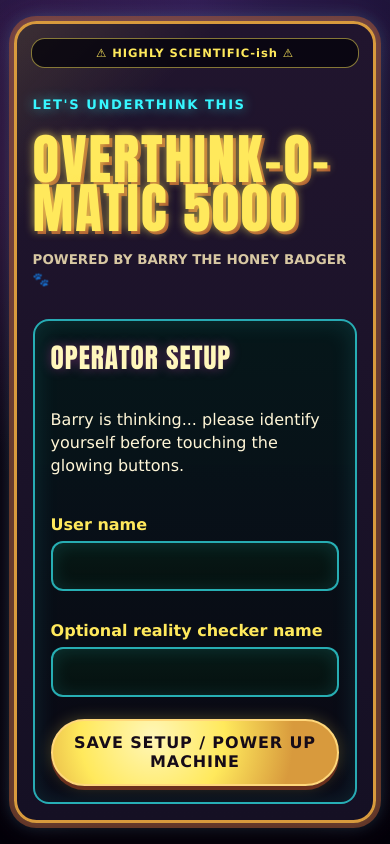
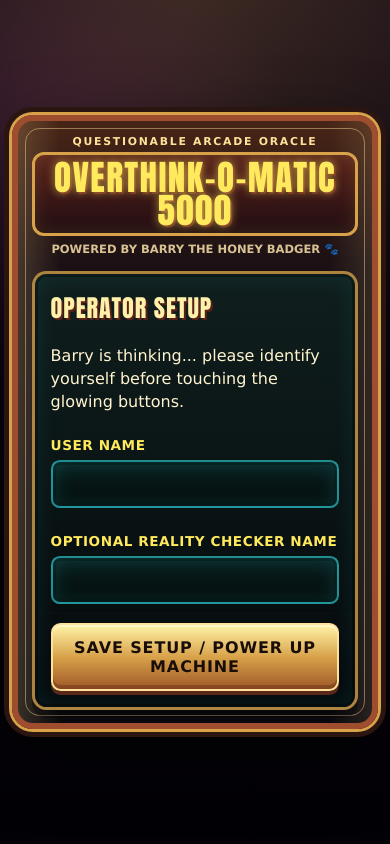
Before and after one commit to johnuxqh/overthink-o-matic, a React (Vite) app: page / in a window 390 px wide. Built offline with nearby package versions, Linux system fonts and the light colour scheme.

Commit message:
Repair P11 machine visual direction

```diff
--- a/src/App.tsx
+++ b/src/App.tsx
@@ -254,7 +254,7 @@ export function App() {
   return (
     <main className="app-shell" aria-labelledby="app-title">
       <section className="screen-card machine-frame">
-        <p className="eyebrow">Let&apos;s Underthink This</p>
+        <p className="eyebrow">Questionable Arcade Oracle</p>
         <h1 id="app-title">OVERTHINK-O-MATIC 5000</h1>
         <p className="machine-subtitle">Powered by Barry the Honey Badger 🐾</p>
 
@@ -302,32 +302,32 @@ export function App() {
 
         {currentScreen === 'home' && appState.user && (
           <form onSubmit={submitProblem}>
-            <h2>Hi {appState.user.name}, what are we overthinking today?</h2><p className="quote-panel">The machine says... feed me one decision. Barry promises not to be normal about it.</p>
-            <label>Problem or decision<textarea value={problemText} onChange={(event: Event) => setProblemText((event.target as HTMLTextAreaElement).value)} /></label>
-            <button type="submit">Next</button>
-            <button type="button" onClick={() => setCurrentScreen('previous-overthinks')}>Previous Overthinks</button>
-            <button type="button" onClick={() => setCurrentScreen('about-machine')}>About The Machine</button>
+            <h2>STATE YOUR OVERTHINK</h2><p className="quote-panel">Feed Barry one low-stakes decision. He will pretend this is science.</p>
+            <label>Decision input<textarea value={problemText} onChange={(event: Event) => setProblemText((event.target as HTMLTextAreaElement).value)} /></label>
+            <button type="submit">INSERT INTO MACHINE</button>
+            <button type="button" onClick={() => setCurrentScreen('previous-overthinks')}>PREVIOUS OVERTHINKS</button>
+            <button type="button" onClick={() => setCurrentScreen('about-machine')}>ABOUT THE MACHINE</button>
             {shareDecision && <button type="button" onClick={() => openShareResult(shareDecision)}>Share Result</button>}
           </form>
         )}
 
         {currentScreen === 'options' && (
           <form onSubmit={lockOptions}>
-            <h2>Load the Options</h2><p>What are our options?</p><p>Insert at least two possible futures into the brass decision hopper.</p>
+            <h2>OPTIONS DETECTED</h2><p>Barry only chooses from what you feed him. Do not blame the badger.</p>
             {optionRows.map((option, index) => (
               <div key={option.id}>
                 <label>{option.label}<input value={option.value} onChange={(event: Event) => updateOption(index, (event.target as HTMLInputElement).value)} /></label>
                 <button type="button" onClick={() => removeOption(index)} disabled={optionTexts.length <= 2}>Remove</button>
               </div>
             ))}
-            <button type="button" onClick={() => setOptionTexts((current) => [...current, ''])}>Add another option</button>
-            <button type="submit">Lock it in</button>
+            <button type="button" onClick={() => setOptionTexts((current) => [...current, ''])}>ADD ANOTHER OPTION</button>
+            <button type="submit">LOCK IN OPTIONS</button>
           </form>
         )}
 
         {currentScreen === 'game-selection' && decision && (
           <section>
-            <h2>Choose your protocol</h2><p>Barry is thinking... each protocol spends one precious anti-overthinking credit.</p>
+            <h2>OPTIONS DETECTED</h2><p>Barry only chooses from what you feed him. Do not blame the badger.</p>
             {appState.goalpostWarning?.hasShift && (
               <section className="warning-panel" aria-label="Goalpost warning">
                 <p>{appState.goalpostWarning.message}</p>
@@ -344,31 +344,46 @@ export function App() {
             <p>Decision: {decision.problem}</p>
             <ul>{decision.options.map((option) => <li key={option.id}>{option.text}</li>)}</ul>
             <div className="stat-chip">Credits remaining: {creditsRemaining}</div>
-            <div className="protocol-grid">{eligibleGames.map((game) => <article className="protocol-card" key={game.id}><h3>{game.name} Protocol</h3><p>{game.description}</p><button type="button" onClick={() => runSelectedGame(game.id)}>Select {game.name}</button></article>)}</div>
+            <div className="protocol-grid">{eligibleGames.map((game, index) => {
+              const protocolName = game.id === GameId.ChaosGoblin ? 'Chaos Engine' : game.name;
+              const emblems = ['◈', '⬡', '✦', '⚙', '◆', '◉', '✹', '▣'];
+              return (
+                <article className="protocol-card" key={game.id}>
+                  <div className="protocol-emblem" aria-hidden="true">{emblems[index % emblems.length]}</div>
+                  <div>
+                    <h3>{protocolName} Protocol</h3>
+                    <p>{game.description}</p>
+                  </div>
+                  <button type="button" onClick={() => runSelectedGame(game.id)}>Select {protocolName}</button>
+                </article>
+              );
+            })}</div>
           </section>
         )}
 
         {currentScreen === 'result' && latestResult && decision && (
           <section>
             <div className="result-sign"><h2>THE MACHINE SAYS...</h2><p className="result-answer">{latestResult.selectedOption}</p></div>
-            <p>The Machine Played: {latestGame?.name ?? latestResult.gameId} Protocol</p>
-            <p>Selected answer: {latestResult.selectedOption}</p>
-            <p className="quote-panel">{latestResult.machineQuote}</p>
+            <p>The Machine Played: {latestGame?.id === GameId.ChaosGoblin ? 'Chaos Engine' : latestGame?.name ?? latestResult.gameId} Protocol</p>
+            <div className="quote-panel"><h3>Barry’s notes</h3><p>{latestResult.machineQuote}</p></div>
             <div className="stat-chip">Credits remaining: {creditsRemaining}</div>
-            <p>{getEscalationMessage(decision)}</p>
-            <button type="button" onClick={acceptLatestDecision}>Accept Decision</button>
-            <button type="button" onClick={() => setCurrentScreen('game-selection')} disabled={!canTryAgain}>Try Another Protocol</button>
+            <div className="attempt-spiral"><h3>YOUR OVERTHINK SPIRAL</h3>{decision.gamesPlayed.map((attempt, index) => <p key={attempt.id}>Attempt {index + 1}: {attempt.gameId === GameId.ChaosGoblin ? 'Chaos Engine' : attempt.gameId} → {attempt.selectedOptionText}</p>)}{decision.gamesPlayed.length >= 3 && <p>You appear to be circling the bowl.</p>}{decision.gamesPlayed.length >= 5 && <p>Barry has reviewed the spiral and is now taking control.</p>}<p>{getEscalationMessage(decision)}</p></div>
+            <button type="button" onClick={acceptLatestDecision}>ACCEPT THE ANSWER</button>
+            <button type="button" onClick={() => setCurrentScreen('game-selection')} disabled={!canTryAgain}>TRY ANOTHER PROTOCOL</button>
           </section>
         )}
 
         {currentScreen === 'lockdown' && decision?.lockdown && (
           <section className="lockdown-panel">
-            <h2>BARRY HAS TAKEN CONTROL</h2>
-            <p>Decision Locked</p>
-            <p>Lockdown active. DECISION LOCKED. Sudden Death made the call. Affectionately final.</p>
-            <p>Final answer: {decision.lockdown.finalAnswer}</p>
+            <h2>SUDDEN DEATH</h2>
+            <p className="emergency-kicker">BARRY HAS TAKEN CONTROL</p>
+            <p>You asked five times. The machine is done.</p>
+            <p>Final decision</p>
+            <p className="result-answer">{decision.lockdown.finalAnswer}</p>
+            <p>RED CARD ISSUED</p>
+            <p>5 minute cool down activated</p>
             {decision.lockdown.finalMachineQuote && <p>{decision.lockdown.finalMachineQuote}</p>}
-            <p>Emergency cooling-off countdown</p><div className="countdown">{formatCountdown(lockdownRemainingMs)}</div><p>Countdown: {formatCountdown(lockdownRemainingMs)}</p>
+            <p>DECISION LOCKED</p><div className="countdown">{formatCountdown(lockdownRemainingMs)}</div><p>No new overthinks allowed</p><p>Seriously. Go do something else.</p>
             <p>{getLockdownMessage(decision, now)}</p>
             {decision.lockdown.finalAnswer && <button type="button" onClick={() => openShareResult(decision)}>Share Result</button>}
             <button type="button" onClick={() => setCurrentScreen('previous-overthinks')}>Previous Overthinks</button>
@@ -423,8 +438,10 @@ export function App() {
             <p>Inside was Barry.</p>
             <p>Nobody knows how long he had been there.</p>
             <p>Nobody has successfully counted the number of energy drinks consumed.</p>
+            <p>The machine is powered by a questionable blend of pocket change, panic, static electricity, and one extremely confident honey badger.</p>
             <p>Scientific accuracy: somewhere between a fortune cookie and a very confident pigeon.</p>
             <p>Independent testing shows the machine is approximately 14% more accurate than Facebook, 22% more accurate than asking the group chat, and 37% more accurate than changing your mind six times.</p>
+            <p>Warning: results may be wildly unqualified but strangely useful.</p>
             <button type="button" onClick={() => setCurrentScreen(appState.user ? 'home' : 'setup')}>Back to Home</button>
           </section>
         )}
--- a/src/styles/base.css
+++ b/src/styles/base.css
@@ -1,23 +1,25 @@
 :root {
-  --machine-bg: #090714;
-  --machine-bg-deep: #03020a;
-  --machine-card-bg: #151024;
-  --machine-card-bg-strong: #21152e;
-  --brass: #d89a3d;
-  --copper: #a9532f;
+  --machine-bg: #08050d;
+  --machine-bg-deep: #020105;
+  --iron: #171018;
+  --panel: #0b1717;
+  --panel-deep: #06100f;
+  --brass: #d8a24a;
+  --brass-light: #ffe19a;
+  --copper: #9e4e2f;
+  --copper-dark: #592819;
+  --rubber: #050507;
   --neon-pink: #ff4fd8;
   --neon-cyan: #37f7ff;
   --neon-green: #74ff6a;
   --neon-yellow: #ffe95c;
   --neon-red: #ff344f;
-  --purple-accent: #8d5cff;
-  --panel-border: rgba(55, 247, 255, 0.68);
-  --glow-shadow: 0 0 18px rgba(55, 247, 255, 0.35), 0 0 34px rgba(255, 79, 216, 0.18);
-  --danger-glow: 0 0 18px rgba(255, 52, 79, 0.65), 0 0 36px rgba(255, 52, 79, 0.28);
-  --success-glow: 0 0 18px rgba(116, 255, 106, 0.48), 0 0 34px rgba(116, 255, 106, 0.22);
-  --lcd-text: #dcffe9;
-  --body-text: #fff6d7;
-  --muted-text: #d8c8a3;
+  --body-text: #fff4cf;
+  --muted-text: #d9c395;
+  --lcd-text: #ddffe9;
+  --panel-border: rgba(216, 162, 74, 0.8);
+  --glow-shadow: 0 0 18px rgba(55, 247, 255, 0.28), 0 0 30px rgba(255, 79, 216, 0.12);
+  --danger-glow: 0 0 20px rgba(255, 52, 79, 0.7), 0 0 44px rgba(255, 113, 28, 0.35);
   color: var(--body-text);
   background: var(--machine-bg);
   font-family: Verdana, Geneva, Tahoma, system-ui, sans-serif;
@@ -28,134 +30,59 @@
 }
 
 * { box-sizing: border-box; }
-
-body {
-  min-width: 320px;
-  min-height: 100vh;
-  margin: 0;
-  background:
-    radial-gradient(circle at 50% 0%, rgba(141, 92, 255, 0.28), transparent 32rem),
-    radial-gradient(circle at 10% 20%, rgba(255, 79, 216, 0.14), transparent 18rem),
-    linear-gradient(180deg, var(--machine-bg), var(--machine-bg-deep));
-}
-
+body { min-width: 320px; min-height: 100vh; margin: 0; background: radial-gradient(circle at 50% -5%, rgba(216,162,74,.22), transparent 26rem), radial-gradient(circle at 14% 18%, rgba(255,79,216,.13), transparent 15rem), linear-gradient(180deg, #120917, var(--machine-bg-deep)); }
 button, input, textarea { font: inherit; }
 button, a { -webkit-tap-highlight-color: transparent; }
+button { min-height: 48px; border: 2px solid var(--brass-light); border-radius: .6rem; padding: .8rem 1rem; color: #180d08; background: linear-gradient(180deg, #fff3a8, var(--brass) 50%, #9f5727); box-shadow: inset 0 2px 0 rgba(255,255,255,.45), inset 0 -4px 0 rgba(80,34,15,.35), 0 4px 0 var(--copper-dark); cursor: pointer; font-weight: 900; letter-spacing: .055em; text-transform: uppercase; }
+button:hover:not(:disabled), button:focus-visible { transform: translateY(-1px); box-shadow: inset 0 2px 0 rgba(255,255,255,.45), 0 5px 0 var(--copper-dark), var(--glow-shadow); }
+button:focus-visible, input:focus-visible, textarea:focus-visible { outline: 3px solid var(--neon-cyan); outline-offset: 3px; }
+button:disabled { cursor: not-allowed; filter: grayscale(.7); opacity: .55; }
+input, textarea { width: 100%; min-height: 48px; margin-top: .45rem; border: 2px solid rgba(55,247,255,.55); border-radius: .55rem; padding: .85rem; color: var(--lcd-text); background: linear-gradient(180deg, #092120, #040b0a); box-shadow: inset 0 0 20px rgba(55,247,255,.16), inset 0 0 0 3px rgba(0,0,0,.35); }
+textarea { min-height: 7.5rem; resize: vertical; }
+label { display: block; margin: .35rem 0; color: var(--neon-yellow); font-weight: 900; text-transform: uppercase; font-size: .85rem; letter-spacing: .04em; }
+article { border-top: 1px solid rgba(216,162,74,.45); padding: 1rem 0; }
+ul { margin-top: .4rem; padding-left: 1.35rem; }
+p { line-height: 1.45; margin: .25rem 0; }
 
-button {
-  min-height: 48px;
-  border: 2px solid #ffd77b;
-  border-radius: 999px;
-  padding: 0.8rem 1.05rem;
-  color: #160b18;
-  background: radial-gradient(circle at 35% 25%, #fff6b8, var(--neon-yellow) 38%, var(--brass) 74%);
-  box-shadow: 0 4px 0 #6b301d, 0 0 16px rgba(255, 233, 92, 0.24);
-  cursor: pointer;
-  font-weight: 900;
-  letter-spacing: 0.055em;
-  text-transform: uppercase;
-}
-button:hover:not(:disabled), button:focus-visible { transform: translateY(-1px); box-shadow: 0 5px 0 #6b301d, var(--glow-shadow); }
-button:focus-visible, input:focus-visible, textarea:focus-visible { outline: 3px solid var(--neon-cyan); outline-offset: 3px; }
-button:disabled { cursor: not-allowed; filter: grayscale(0.75); opacity: 0.5; }
-
-input, textarea {
-  width: 100%;
-  min-height: 48px;
-  margin-top: 0.45rem;
-  border: 2px solid var(--panel-border);
-  border-radius: 0.75rem;
-  padding: 0.85rem;
-  color: var(--lcd-text);
-  background: linear-gradient(180deg, #071a17, #06100f);
-  box-shadow: inset 0 0 18px rgba(55, 247, 255, 0.13);
-}
-textarea { min-height: 8.5rem; resize: vertical; }
-label { display: block; margin: 0.5rem 0; color: var(--neon-yellow); font-weight: 800; }
-article { border-top: 1px solid rgba(216, 154, 61, 0.45); padding: 1rem 0; }
-ul { margin-top: 0.4rem; padding-left: 1.35rem; }
-p { line-height: 1.45; }
-
-.app-shell { display: flex; min-height: 100vh; align-items: stretch; justify-content: center; padding: 0.85rem; }
-.screen-card, .machine-frame {
-  position: relative;
-  width: min(100%, 32rem);
-  margin: auto;
-  border: 3px solid var(--brass);
-  border-radius: 1.4rem;
-  padding: 1rem;
-  background:
-    linear-gradient(135deg, rgba(255, 233, 92, 0.12), transparent 18%),
-    linear-gradient(180deg, var(--machine-card-bg-strong), var(--machine-card-bg));
-  box-shadow: 0 0 0 5px rgba(169, 83, 47, 0.55), 0 22px 70px rgba(0, 0, 0, 0.55), var(--glow-shadow);
-  overflow: hidden;
-}
-.screen-card::before {
-  content: "⚠ HIGHLY SCIENTIFIC-ish ⚠";
-  display: block;
-  margin: -0.1rem -0.1rem 0.85rem;
-  border: 1px solid rgba(255, 233, 92, 0.5);
-  border-radius: 0.85rem;
-  padding: 0.42rem;
-  color: var(--neon-yellow);
-  background: rgba(3, 2, 10, 0.75);
-  font-size: 0.72rem;
-  font-weight: 900;
-  letter-spacing: 0.08em;
-  text-align: center;
-}
-.eyebrow { margin: 0 0 0.45rem; color: var(--neon-cyan); font-size: 0.82rem; font-weight: 900; letter-spacing: 0.12em; text-transform: uppercase; text-shadow: 0 0 12px rgba(55, 247, 255, 0.62); }
-.machine-subtitle { margin: -0.75rem 0 1rem; color: var(--muted-text); font-size: 0.84rem; font-weight: 800; text-transform: uppercase; }
-h1, h2, h3 { font-family: Impact, Haettenschweiler, "Arial Narrow Bold", sans-serif; letter-spacing: 0.035em; text-transform: uppercase; }
-h1 { margin: 0 0 1rem; color: var(--neon-yellow); font-size: clamp(2.15rem, 14vw, 4rem); line-height: 0.9; text-shadow: 0 0 10px rgba(255, 233, 92, 0.72), 3px 3px 0 var(--copper); }
-h2 { margin: 0; color: #fff7bc; font-size: clamp(1.45rem, 7vw, 2.2rem); text-shadow: 0 0 12px rgba(255, 79, 216, 0.36); }
-h3 { margin: 0 0 0.3rem; color: var(--neon-cyan); }
-form, section { display: grid; gap: 0.85rem; }
-
-.machine-display, form, section[aria-label="Admin Test Controls"], section[aria-label="Goalpost warning"], .protocol-card, .result-sign, .history-card, .about-lore {
-  border: 2px solid var(--panel-border);
-  border-radius: 1rem;
-  padding: 1rem;
-  background: linear-gradient(180deg, rgba(5, 23, 25, 0.94), rgba(10, 8, 20, 0.96));
-  box-shadow: inset 0 0 24px rgba(55, 247, 255, 0.13);
-}
-.machine-control-area { display: grid; gap: 0.75rem; }
-.error-alert { border: 2px solid var(--neon-red); border-radius: 0.75rem; padding: 0.7rem; color: #fff; background: rgba(255, 52, 79, 0.18); box-shadow: var(--danger-glow); font-weight: 800; }
-.warning-panel { border-color: var(--neon-yellow); box-shadow: 0 0 16px rgba(255, 233, 92, 0.25); }
-.protocol-grid { display: grid; gap: 0.8rem; }
-.protocol-card { border-color: rgba(255, 79, 216, 0.7); }
-.stat-chip { display: inline-block; border: 1px solid var(--neon-green); border-radius: 999px; padding: 0.35rem 0.65rem; color: var(--neon-green); background: rgba(116, 255, 106, 0.1); font-weight: 900; }
-.result-sign { border-color: var(--neon-green); text-align: center; box-shadow: var(--success-glow), inset 0 0 24px rgba(116, 255, 106, 0.13); }
-.result-answer { margin: 0; color: var(--neon-green); font-family: Impact, Haettenschweiler, "Arial Narrow Bold", sans-serif; font-size: clamp(2rem, 12vw, 4rem); line-height: 0.95; text-transform: uppercase; text-shadow: 0 0 18px rgba(116, 255, 106, 0.72); }
-.quote-panel { border-left: 4px solid var(--neon-pink); padding: 0.75rem; color: #ffeafd; background: rgba(255, 79, 216, 0.12); font-weight: 700; }
-.lockdown-panel { border-color: var(--neon-red); background: linear-gradient(180deg, rgba(68, 0, 13, 0.96), rgba(13, 5, 11, 0.98)); box-shadow: var(--danger-glow), inset 0 0 28px rgba(255, 52, 79, 0.16); }
-.lockdown-panel h2, .countdown { color: #fff; text-shadow: var(--danger-glow); }
-.countdown { font-family: Impact, Haettenschweiler, "Arial Narrow Bold", sans-serif; font-size: clamp(2.4rem, 16vw, 5rem); text-align: center; }
-.admin-panel { border-color: var(--purple-accent); }
-.bottom-nav { display: grid; grid-template-columns: 1fr; gap: 0.7rem; }
-
-.share-result-card {
-  display: grid;
-  gap: 0.85rem;
-  width: 100%;
-  margin: 0;
-  border: 3px solid var(--brass);
-  border-radius: 1rem;
-  padding: 1rem;
-  background: linear-gradient(160deg, #241429, #081719 55%, #1d0f1b);
-  color: var(--body-text);
-  box-shadow: var(--glow-shadow);
-}
-.share-result-card > div, .share-result-card section { display: grid; gap: 0.25rem; border: 1px solid rgba(216, 154, 61, 0.35); border-radius: 0.7rem; padding: 0.65rem; background: rgba(3, 2, 10, 0.35); }
-.share-result-card h2 { margin: 0; color: var(--neon-yellow); font-size: 1.9rem; line-height: 0.9; text-shadow: 0 0 10px rgba(255, 233, 92, 0.6); }
-.share-result-card h3 { margin: 0; color: var(--neon-cyan); font-size: 0.9rem; letter-spacing: 0.06em; }
+.app-shell { display: flex; min-height: 100vh; justify-content: center; padding: .75rem; }
+.screen-card { position: relative; width: min(100%, 34rem); margin: auto; border: 6px solid var(--copper); border-radius: 1.3rem; padding: .85rem; background: linear-gradient(90deg, rgba(255,225,154,.18), transparent 12%, transparent 88%, rgba(255,225,154,.12)), linear-gradient(180deg, #472516, #1b1014 9rem, #0a080d); box-shadow: 0 0 0 3px var(--brass), 0 0 0 8px #2b1510, 0 24px 70px rgba(0,0,0,.68); overflow: hidden; }
+.screen-card::before, .screen-card::after { content: ""; position: absolute; inset: .45rem; pointer-events: none; border: 1px solid rgba(255,225,154,.45); border-radius: .9rem; }
+.screen-card::after { inset: auto .9rem .9rem; height: 5.8rem; border: 2px solid rgba(216,162,74,.5); background: linear-gradient(180deg, rgba(90,40,25,.45), rgba(20,10,12,.2)); }
+.cabinet-lights { position: relative; z-index: 1; display: flex; justify-content: center; gap: .55rem; margin-bottom: .45rem; }
+.cabinet-lights i { width: .72rem; height: .72rem; border-radius: 50%; background: radial-gradient(circle at 35% 30%, #fff, var(--neon-yellow) 35%, #a64a21 70%); box-shadow: 0 0 12px rgba(255,233,92,.55); }
+.eyebrow, .machine-subtitle, h1, h2, h3, form, section, .error-alert { position: relative; z-index: 1; }
+.eyebrow { margin: 0; color: var(--brass-light); font-size: .68rem; font-weight: 900; letter-spacing: .16em; text-align: center; text-transform: uppercase; }
+.machine-subtitle { margin: .3rem 0 .85rem; color: var(--muted-text); font-size: .72rem; font-weight: 900; text-align: center; text-transform: uppercase; }
+h1, h2, h3 { font-family: Impact, Haettenschweiler, "Arial Narrow Bold", sans-serif; letter-spacing: .04em; text-transform: uppercase; }
+h1 { margin: .15rem 0 .2rem; border: 3px solid var(--brass); border-radius: .75rem; padding: .35rem .45rem; color: var(--neon-yellow); background: linear-gradient(180deg, #5a231c, #210d12); font-size: clamp(1.55rem, 9vw, 3.05rem); line-height: .95; text-align: center; text-shadow: 0 0 10px rgba(255,233,92,.65), 2px 2px 0 #6e241c; box-shadow: inset 0 0 18px rgba(255,233,92,.12); }
+h2 { margin: 0; color: #fff1aa; font-size: clamp(1.35rem, 6.2vw, 2.05rem); text-shadow: 2px 2px 0 #5b2119; }
+h3 { margin: 0 0 .35rem; color: var(--neon-cyan); font-size: 1.15rem; }
+form, section[aria-label="Admin Test Controls"], section[aria-label="Admin QA Runner"], section:not(.screen-card) { display: grid; gap: .85rem; }
+form, section:not(.screen-card), .machine-display, .protocol-card, .result-sign, .history-card, .about-lore, .quote-panel, .attempt-spiral { border: 3px solid var(--panel-border); border-radius: .9rem; padding: 1rem; background: linear-gradient(180deg, rgba(16,31,30,.98), rgba(5,9,12,.98)); box-shadow: inset 0 0 0 3px rgba(0,0,0,.35), inset 0 0 26px rgba(55,247,255,.1), 0 8px 0 rgba(0,0,0,.3); }
+.error-alert { border: 2px solid var(--neon-red); border-radius: .65rem; padding: .7rem; color: #fff; background: rgba(255,52,79,.2); box-shadow: var(--danger-glow); font-weight: 900; }
+.warning-panel { border-color: var(--neon-yellow); }
+.stat-chip { display: inline-block; width: fit-content; border: 2px solid var(--neon-green); border-radius: 999px; padding: .35rem .65rem; color: var(--neon-green); background: rgba(116,255,106,.1); font-weight: 900; text-transform: uppercase; }
+.protocol-grid { display: grid; gap: .85rem; }
+.protocol-card { display: grid; grid-template-columns: auto 1fr; gap: .75rem; align-items: center; border-color: rgba(255,225,154,.85); background: linear-gradient(135deg, #2c1713, #071918 58%, #130d18); }
+.protocol-card button { grid-column: 1 / -1; }
+.protocol-emblem { display: grid; place-items: center; width: 3rem; height: 3rem; border: 2px solid var(--brass-light); border-radius: .45rem; color: var(--neon-cyan); background: radial-gradient(circle, #17302f, #050707); box-shadow: inset 0 0 14px rgba(55,247,255,.25); font-size: 1.5rem; }
+.result-sign { border-color: var(--neon-green); text-align: center; background: radial-gradient(circle at center, rgba(116,255,106,.16), transparent 60%), #06100a; box-shadow: 0 0 24px rgba(116,255,106,.36), inset 0 0 28px rgba(116,255,106,.14); }
+.result-answer { margin: .35rem 0; color: var(--neon-green); font-family: Impact, Haettenschweiler, "Arial Narrow Bold", sans-serif; font-size: clamp(2rem, 11vw, 4.2rem); line-height: .95; text-align: center; text-transform: uppercase; text-shadow: 0 0 18px rgba(116,255,106,.72), 3px 3px 0 #103b14; }
+.quote-panel { border-color: rgba(255,79,216,.7); color: #ffeafd; background: linear-gradient(180deg, rgba(44,12,42,.95), rgba(10,8,16,.95)); font-weight: 700; }
+.attempt-spiral { border-color: rgba(55,247,255,.65); }
+.lockdown-panel { border-color: #ff8a1c; background: repeating-linear-gradient(45deg, rgba(255,138,28,.16) 0 10px, transparent 10px 20px), linear-gradient(180deg, #52000e, #160508); box-shadow: var(--danger-glow), inset 0 0 34px rgba(255,52,79,.22); text-align: center; }
+.lockdown-panel h2, .countdown, .emergency-kicker { color: #fff; text-shadow: var(--danger-glow); }
+.emergency-kicker { font-weight: 900; letter-spacing: .1em; }
+.countdown { font-family: Impact, Haettenschweiler, "Arial Narrow Bold", sans-serif; font-size: clamp(3rem, 18vw, 6rem); line-height: 1; }
+.admin-panel { border-color: #8d5cff; }
+.bottom-nav { display: grid; grid-template-columns: 1fr; gap: .7rem; }
+.about-lore p { border-left: 3px solid var(--brass); padding-left: .65rem; }
+.share-result-card { display: grid; gap: .7rem; width: 100%; margin: 0; border: 4px dashed var(--brass); border-radius: .75rem; padding: 1rem; background: linear-gradient(180deg, #3a2012, #101817 45%, #08070b); color: var(--body-text); box-shadow: inset 0 0 0 3px rgba(0,0,0,.35), var(--glow-shadow); }
+.share-result-card > div, .share-result-card section { display: grid; gap: .25rem; border: 1px solid rgba(216,162,74,.55); border-radius: .45rem; padding: .6rem; background: rgba(3,2,10,.42); }
+.share-result-card h2 { margin: 0; color: var(--neon-yellow); font-size: 1.75rem; line-height: .95; text-shadow: 0 0 10px rgba(255,233,92,.6); }
+.share-result-card h3 { margin: 0; color: var(--neon-cyan); font-size: .86rem; letter-spacing: .08em; }
 .share-result-card p { margin: 0; }
 .share-result-card ul { margin: 0; padding-left: 1.25rem; }
-.share-result-card__tagline { margin: 0; color: var(--neon-pink); font-weight: 900; text-transform: uppercase; }
-.share-result-card__decision { color: var(--neon-green); font-size: 1.5rem; font-weight: 900; text-transform: uppercase; }
-
-@media (min-width: 640px) {
-  .app-shell { padding: 2rem; }
-  .screen-card, .machine-frame { padding: 1.35rem; }
-  .bottom-nav { grid-template-columns: 1fr 1fr; }
-}
+.share-result-card__tagline { color: var(--neon-pink); font-weight: 900; text-transform: uppercase; }
+.share-result-card__decision { color: var(--neon-green); font-size: 1.55rem; font-weight: 900; text-transform: uppercase; }
+@media (min-width: 640px) { .app-shell { padding: 1.6rem; } .screen-card { padding: 1.1rem; } .bottom-nav { grid-template-columns: 1fr 1fr; } .protocol-card { grid-template-columns: auto 1fr auto; } .protocol-card button { grid-column: auto; } }
```
Also changed, not shown: src/share/ShareResultCard.tsx (+6 -6 lines), 2 other files (tests, documents, lock files or other folders).
